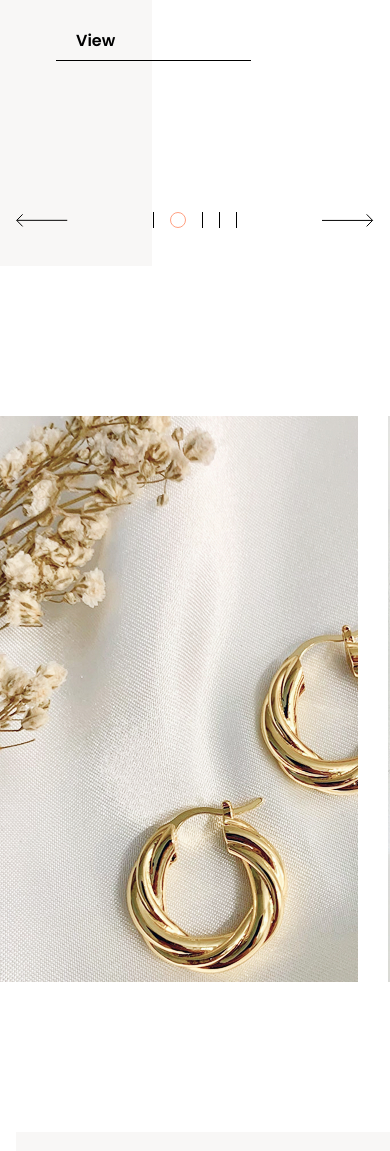
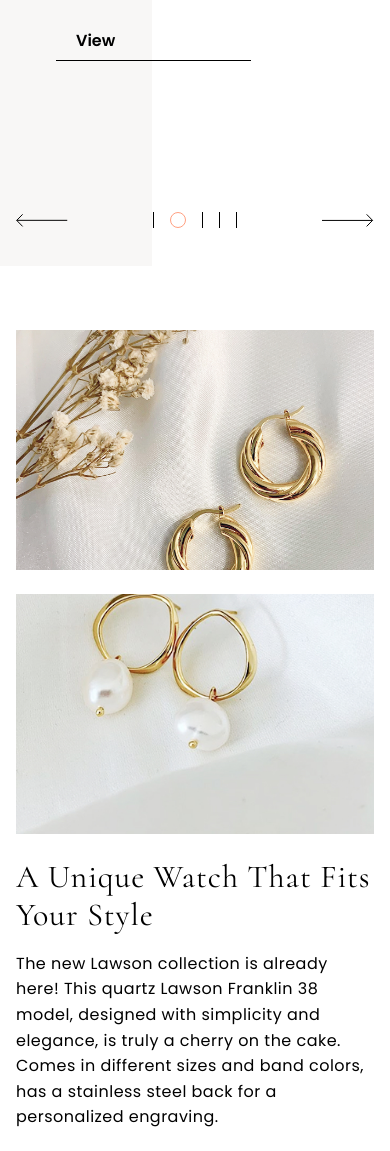
Before and after one commit to KamDiaV/jewelry-store, a website: page index.html in a window 390 px wide. Shown: the part 422-1573 px from the top of the page. Drawn offline with Linux system fonts and the light colour scheme.

Commit message:
feat: add responsive collection section

```diff
--- a/scss/pages/_home.scss
+++ b/scss/pages/_home.scss
@@ -243,6 +243,117 @@
   &__description {
     @include mixins.section-description;
     margin-bottom: 37px;
+  }
+}
+
+@media (min-width: 1025px) and (max-width: 1280px) {
+  .collection {
+    &__images {
+      gap: 24px;
+    }
+
+    &__image {
+      height: 480px;
+
+      &--large {
+        flex-basis: 55%;
+        width: 55%;
+      }
+    }
+
+    &__feature {
+      flex: 0 0 40%;
+      width: 40%;
+    }
+
+    &__content {
+      top: 48px;
+      left: 40%;
+      width: 320px;
+    }
+
+    &__title {
+      margin-bottom: 24px;
+      font-size: 40px;
+      line-height: 1.2;
+    }
+
+    &__description {
+      margin-bottom: 32px;
+      font-size: 15px;
+      line-height: 1.8;
+    }
+  }
+}
+
+@media (max-width: 1024px) {
+  .collection {
+    padding: 96px 0;
+
+    &__images {
+      flex-direction: column;
+      gap: 32px;
+    }
+
+    &__image {
+      width: 100%;
+      height: 360px;
+
+      &--large {
+        flex: none;
+        margin-left: 0;
+      }
+    }
+
+    &__feature {
+      flex: none;
+      width: 100%;
+    }
+
+    &__content {
+      position: static;
+      width: auto;
+      margin-top: 32px;
+    }
+
+    &__title {
+      margin-bottom: 24px;
+      font-size: 40px;
+      line-height: 1.2;
+    }
+
+    &__description {
+      margin-bottom: 32px;
+      line-height: 1.7;
+    }
+  }
+}
+
+@media (max-width: 480px) {
+  .collection {
+    padding: 64px 0;
+
+    &__images {
+      gap: 24px;
+    }
+
+    &__image {
+      height: 240px;
+    }
+
+    &__content {
+      margin-top: 24px;
+    }
+
+    &__title {
+      margin-bottom: 16px;
+      font-size: 32px;
+    }
+
+    &__description {
+      margin-bottom: 24px;
+      line-height: 1.6;
+    }
   }
 }
 
```
Also changed, not shown: css/style.css, 1 other file.
